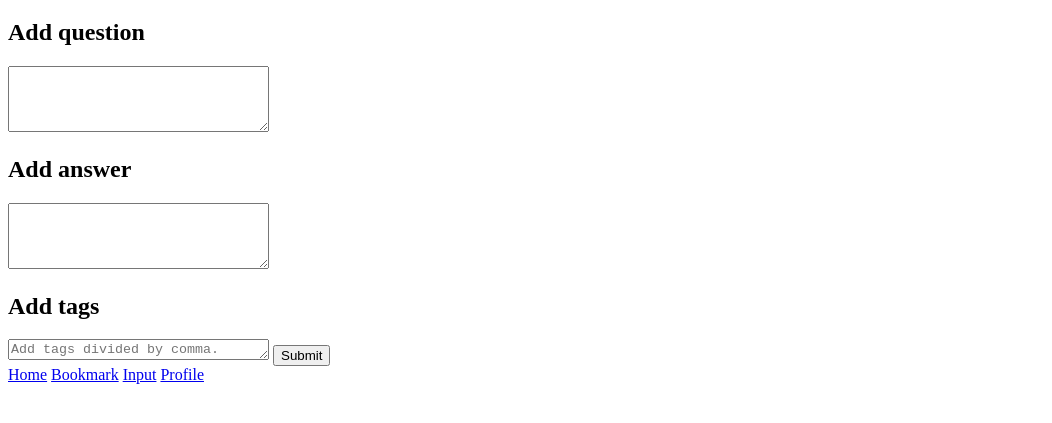
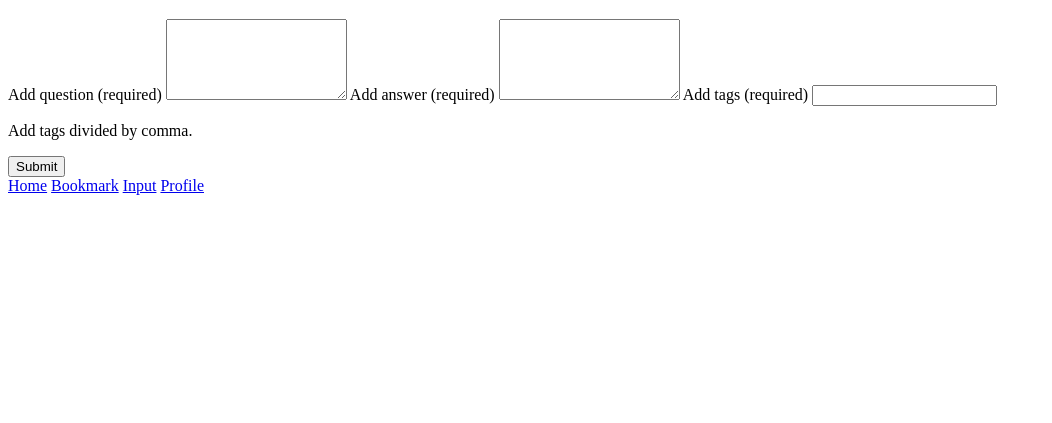
Before and after one commit to magdalenakierat/quiz-app, a plain HTML site: page input.html in a window 1280 px wide. Shown: the part 61-484 px from the top of the page, without its empty margins (0-1052 px from the left). Drawn offline with Linux system fonts and the light colour scheme.

Commit message:
update html after review

```diff
--- a/input.html
+++ b/input.html
@@ -11,20 +11,18 @@
       <h1>Create</h1>
     </header>
     <main>
-      <form action="">
-        <h2><label for="">Add question</label></h2>
-        <textarea id="question" name="question" rows="4" cols="30"></textarea>
-        <h2><label for="">Add answer</label></h2>
-        <textarea id="question" name="tags" rows="4" cols="30"></textarea>
-        <h2><label for="">Add tags</label></h2>
-        <textarea
-          id="tags"
-          name="tags"
-          rows="1"
-          cols="30"
-          placeholder="Add tags divided by comma."
-        ></textarea>
-        <input type="submit" value="Submit" />
+      <form aria-label="Create a new question card">
+        <label for="question">Add question (required)</label>
+        <textarea id="question" rows="5" required></textarea>
+
+        <label for="answer">Add answer (required)</label>
+        <textarea id="answer" rows="5" required></textarea>
+
+        <label for="tags">Add tags (required)</label>
+        <input id="tags" type="text" aria-describedby="add-tags" required />
+        <p id="add-tags">Add tags divided by comma.</p>
+
+        <button type="submit">Submit</button>
       </form>
     </main>
     <footer>
```
Also changed, not shown: index.html (+7 -7 lines).
